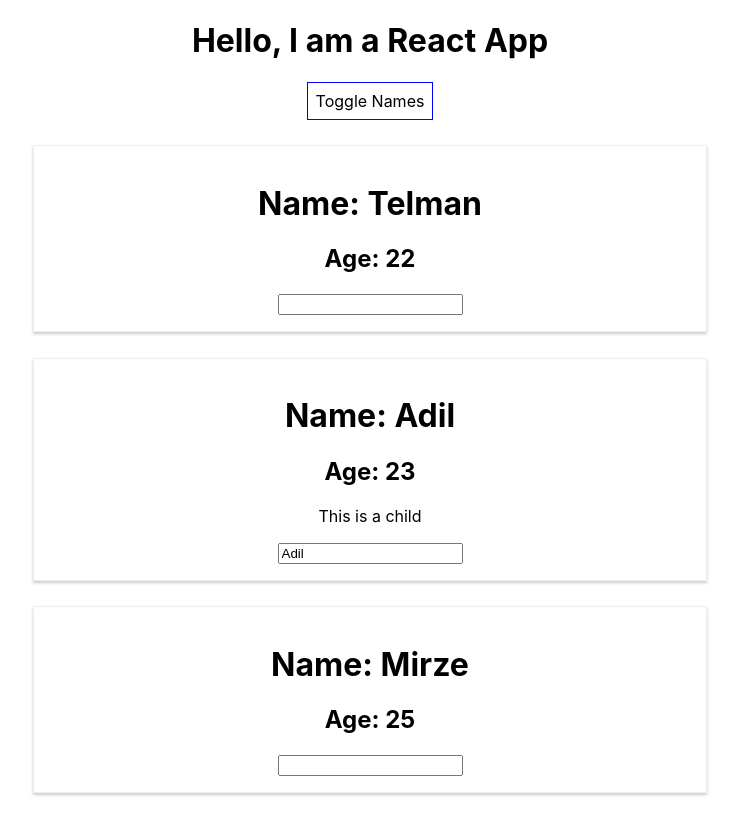
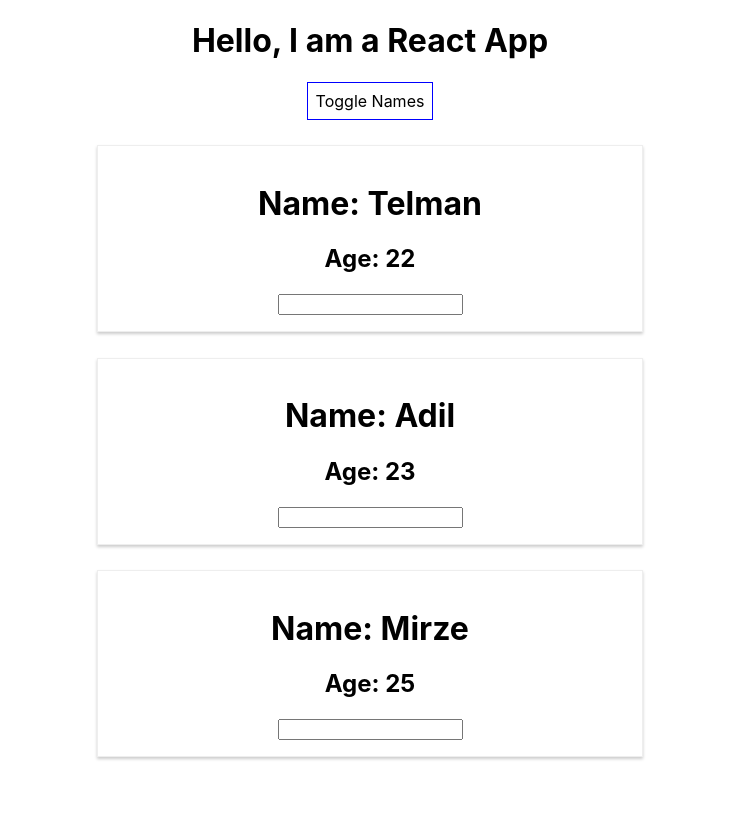
Before and after one commit to fakhriyusifli/test01, a React (Create React App) app: page / in a window 1280 px wide. Shown: the whole page, without its empty margins (270-1009 px from the left). Built offline with nearby package versions, Linux system fonts and the light colour scheme.

Commit message:
lists & keys

```diff
--- a/src/App.js
+++ b/src/App.js
@@ -4,10 +4,10 @@ import Person from "./Person/Person";
 
 const App = (props) => {
   const [personState, setPersonState] = useState({
-    person: [
-      { name: "Telman", age: 22 },
-      { name: "Adil", age: 23 },
-      { name: "Mirze", age: 25 },
+    persons: [
+      { id: "erg215re1g", name: "Telman", age: 22 },
+      { id: "62rg62gr62", name: "Adil", age: 23 },
+      { id: "9uk9u4kuk9", name: "Mirze", age: 25 },
     ],
   });
 
@@ -18,14 +18,10 @@ const App = (props) => {
     setToggleState({ toggle: !doShow });
   };
 
-  const onChangedHandler = (event) => {
-    setPersonState({
-      person: [
-        { name: "Telman", age: 37 },
-        { name: event.target.value, age: 23 },
-        { name: "Karam", age: 25 },
-      ],
-    });
+  const deletePersonHandler = (personIndex) => {
+    const persons = [...personState.persons];
+    persons.splice(personIndex, 1);
+    setPersonState({ persons: persons });
   };
 
   const buttonStyle = {
@@ -41,22 +37,16 @@ const App = (props) => {
   if (toggleState.toggle) {
     persons = (
       <div>
-        <Person
-          name={personState.person[0].name}
-          age={personState.person[0].age}
-        />
-        <Person
-          changed={onChangedHandler}
-          name={personState.person[1].name}
-          age={personState.person[1].age}
-          currName={personState.person[1].name}
-        >
-          This is a child
-        </Person>
-        <Person
-          name={personState.person[2].name}
-          age={personState.person[2].age}
-        />
+        {personState.persons.map((person, index) => {
+          return (
+            <Person
+              key={person.id}
+              click={deletePersonHandler}
+              name={person.name}
+              age={person.age}
+            />
+          );
+        })}
       </div>
     );
   }
@@ -67,9 +57,6 @@ const App = (props) => {
       <button style={buttonStyle} onClick={toggleNameHandler}>
         Toggle Names
       </button>
-
-      {/* Conditionally rendering using ternarp operators */}
-
       {persons}
     </div>
   );
--- a/src/Person/Person.css
+++ b/src/Person/Person.css
@@ -1,5 +1,5 @@
 .Person {
-  width: 50%;
+  width: 40%;
   margin: 2% auto;
   border: 1px solid #eee;
   box-shadow: 0 2px 3px #ccc;
```
Also changed, not shown: 1 other file (tests, documents, lock files or other folders).
